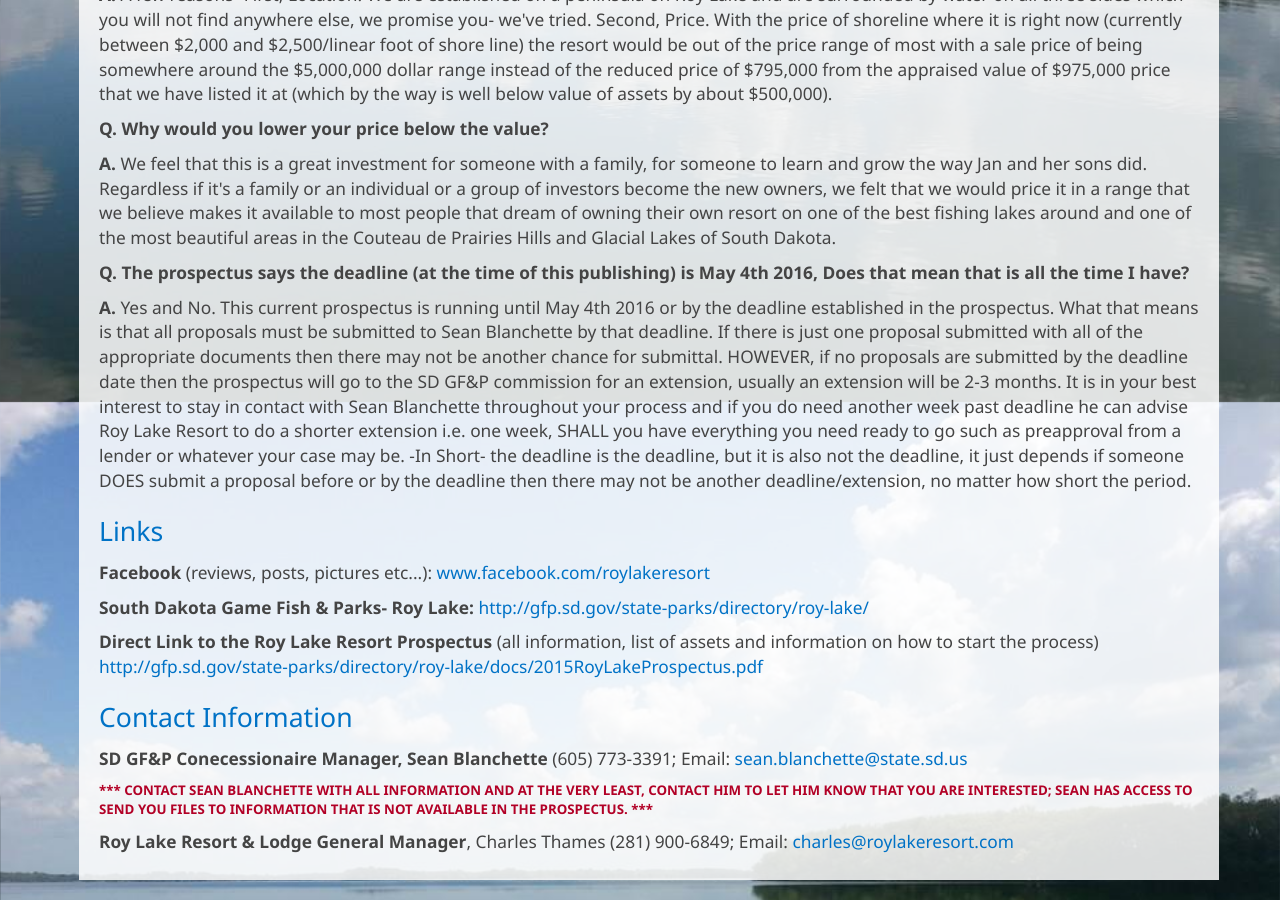
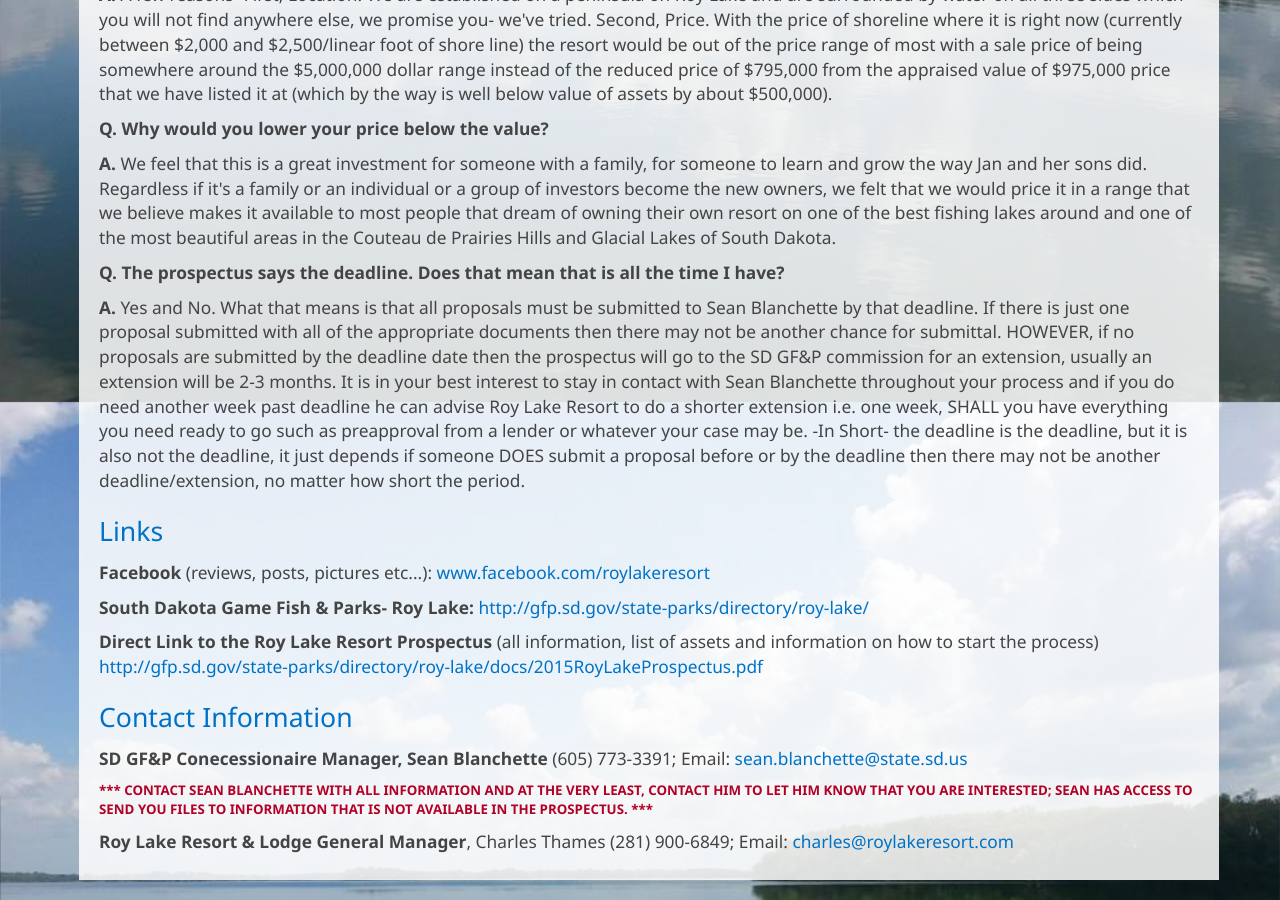
Before and after one commit to roylakeresort/roylakeresort.github.io, a Jekyll site: the page built from for-sale.html, in a window 1280 px wide and 900 px high, scrolled down 1518 px. Built offline with Jekyll 4.4.1, drawn with Linux system fonts in a browser that asks for light colours; nearby versions of some CDN libraries; library files that are not in the unit come from our copies.

Commit message:
Update for-sale.html

```diff
--- a/for-sale.html
+++ b/for-sale.html
@@ -113,11 +113,9 @@
     the Couteau de Prairies Hills and Glacial Lakes of South Dakota.
 </p>
 
-<p class="strong">Q. The prospectus says the deadline (at the time
-    of this publishing) is May 4th 2016, Does that mean that is all
-    the time I have?</p>
-<p><strong>A.</strong> Yes and No.  This current prospectus is running
-    until May 4th 2016 or by the deadline established in the prospectus.
+<p class="strong">Q. The prospectus says the deadline. Does that mean
+    that is all the time I have?</p>
+<p><strong>A.</strong> Yes and No.
     What that means is that all proposals must be submitted to
     Sean Blanchette by that deadline.  If there is just one
     proposal submitted with all of the appropriate documents then
```
